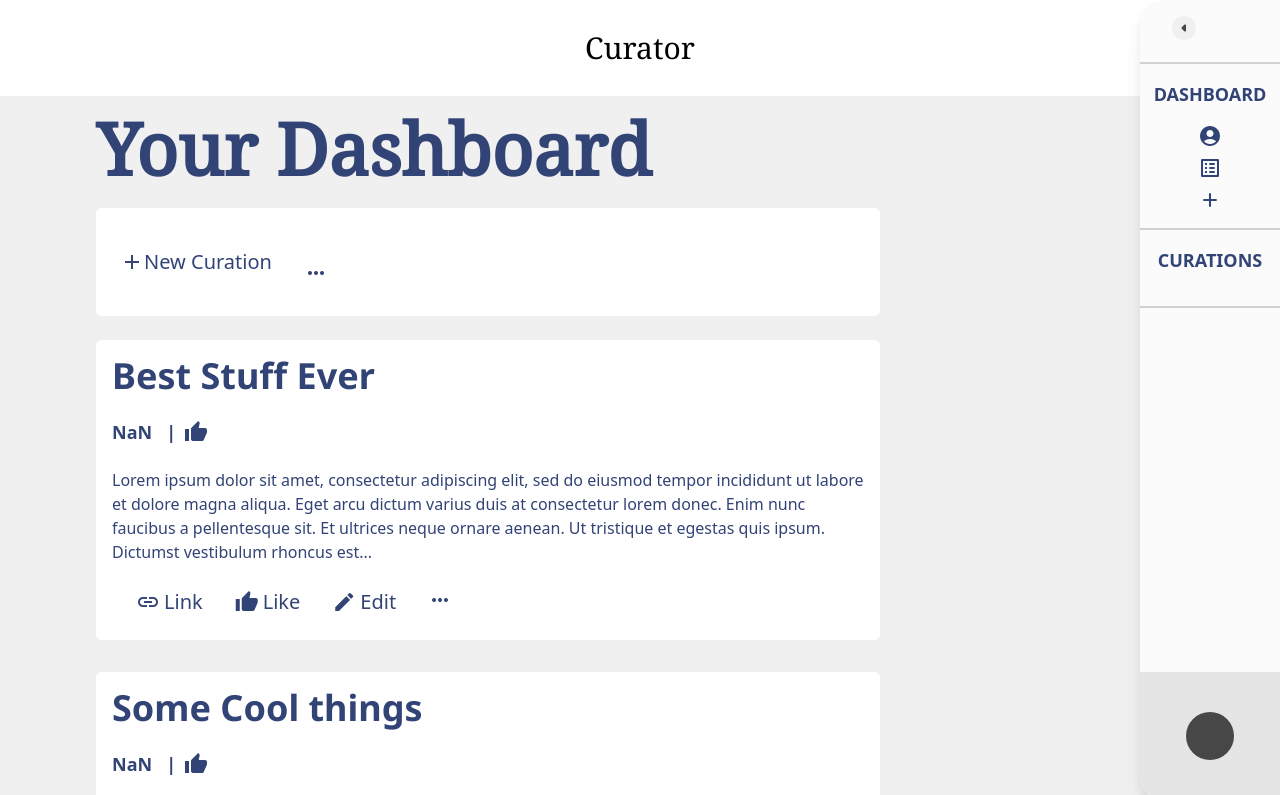
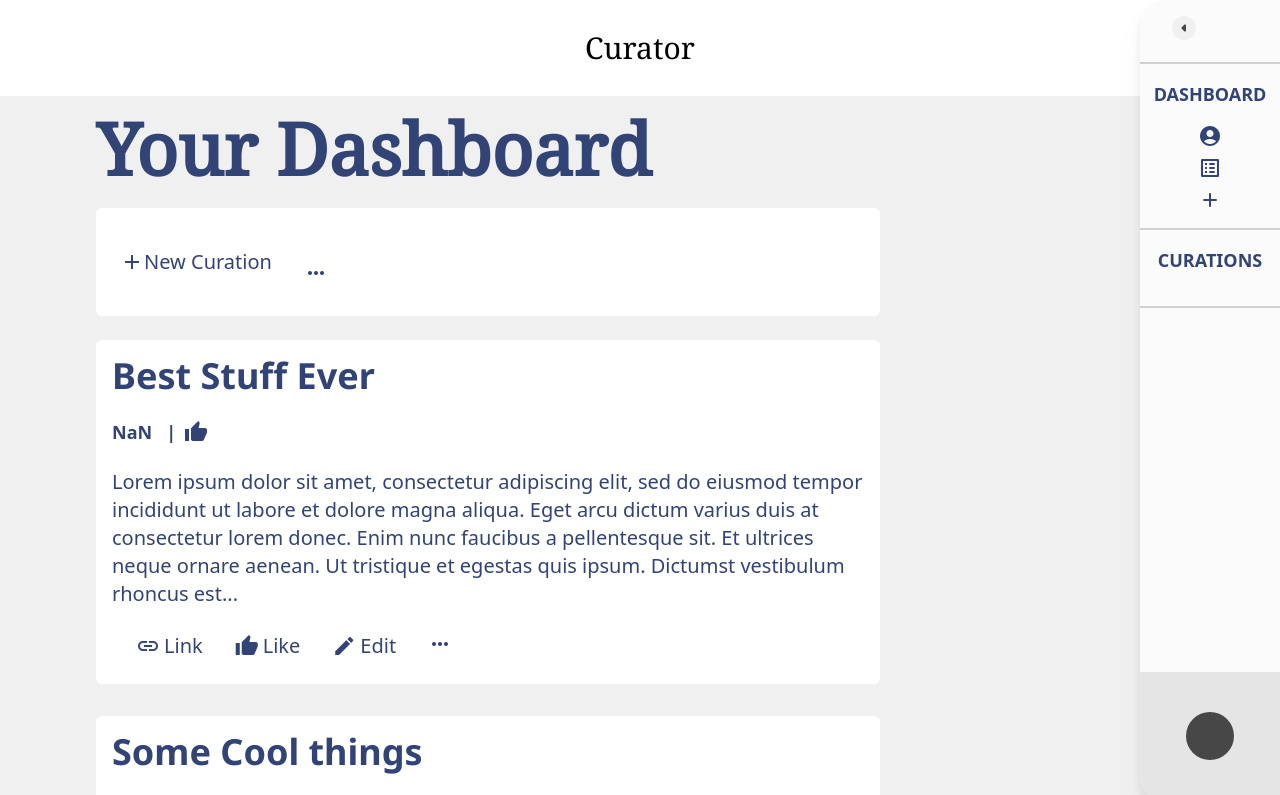
Before and after one commit to pranavraaghav/curator-frontend, a Next.js app: page /dashboard in a window 1280 px wide. Shown: the top 795 px of the page. Built offline with nearby package versions, Linux system fonts and the light colour scheme.

Commit message:
style: new default text class

```diff
--- a/styles/globals.css
+++ b/styles/globals.css
@@ -36,6 +36,10 @@
     @apply w-full p-4 my-2;
   }
 
+  .default-text {
+    @apply text-lg lg:text-xl;
+  }
+
   .primary-hover {
     @apply transition-all duration-300 bg-block hover:bg-hover;
   }
```
